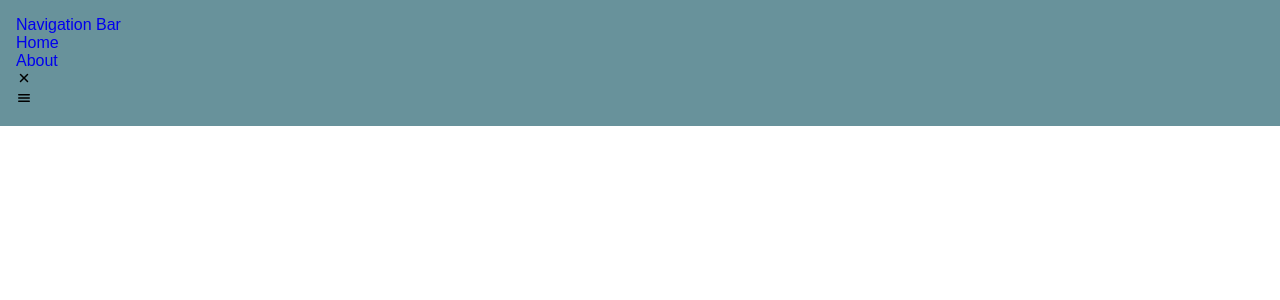
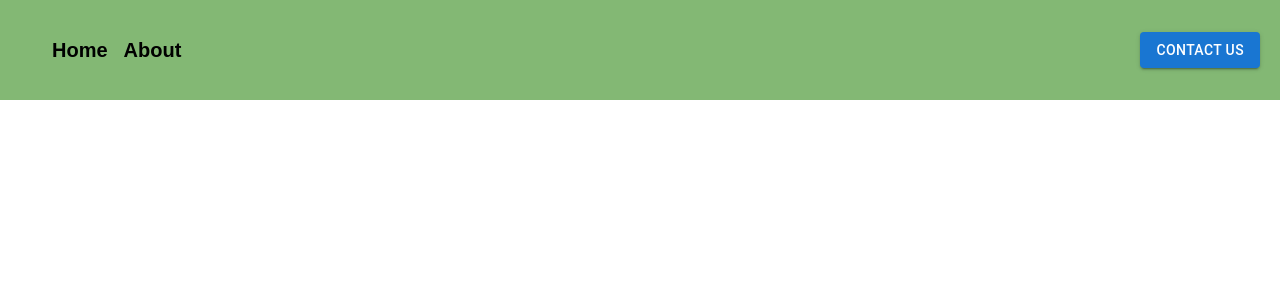
Before and after one commit to Financial-Choices/fichoices.com, a React (Create React App) app: page / in a window 1280 px wide. Shown: the top 300 px of the page. Built offline with nearby package versions, Linux system fonts and the light colour scheme.

Commit message:
nav bar w button

```diff
--- a/package.json
+++ b/package.json
@@ -3,6 +3,9 @@
   "version": "0.1.0",
   "private": true,
   "dependencies": {
+    "@emotion/react": "^11.11.4",
+    "@emotion/styled": "^11.11.5",
+    "@mui/material": "^5.15.19",
     "@testing-library/jest-dom": "^5.14.1",
     "@testing-library/react": "^13.0.0",
     "@testing-library/user-event": "^13.2.1",
--- a/src/App.tsx
+++ b/src/App.tsx
@@ -1,23 +1,16 @@
 import React from 'react';
 import "./App.css";
-import {BrowserRouter as Router, Routes, Route} from "react-router-dom";
+import {BrowserRouter as Router, Routes, Route, BrowserRouter} from "react-router-dom";
 import NavBar from "./NavBar/NavBar";
 import Home from "./pages/Home";
 import About from "./pages/About";
-
-import './App.css';
+import Contact from "./pages/Contact"
 
 function App() {
   return (
-    <Router>
-        <NavBar />
-        <main className = "main-content">
-          <Routes>
-            <Route path = "/" element = {<Home />} />
-            <Route path = "/About" element = {<About />} />
-          </Routes>
-        </main>
-    </Router>
+    <BrowserRouter>
+      <NavBar />
+    </BrowserRouter>
   );
 }
 
--- a/src/NavBar/NavBar.css
+++ b/src/NavBar/NavBar.css
@@ -1,39 +1,54 @@
-.header {
-    position: fixed;
-    width: 100%;
-    top: 0;
-    left: 0;
-    background-color:#68929b;
+/*color palette*/
+:root {
+  --primary:#16450C;
+  --primary-1: #83B874;
+  --secondary: #98AEAE;
+  --secondary-1: #47535C;
+  --light: white;
+  --dark: black;
+  --underline: white;
+  --padding-s: 8px;
+  --padding-m: 12px;
+  --padding-l: 16px;
 }
 
-.nav {
-    align-items: center;
-    justify-content: space-between;
-    margin: 1rem;
+/*navigation bar*/
+.navbar{
+  display: flex;
+  background-color: var(--primary-1);
+  align-items: center;
+  justify-content: space-between;
+  width: 100%;
+  min-height: 100px;
+  padding: var(--padding-m);
 }
 
-/*Hover Animation*/
-.hover-underline-animation{
-    display: inline-block;
-    position: relative;
-  }
-  .hover-underline-animation:after {
-    content: '';
-    position: absolute;
-    width: calc(100% - 20px);
-    transform: scaleX(0);
-    height: 2px;
-    bottom: 10px;
-    margin-left: auto;
-    margin-right: auto;
-    left: 0;
-    right: 0;
-    background-color: rgba(255, 255, 255, 0.5);
-    transform-origin: bottom center;
-    transition: transform 0.25s ease-out;
-  }
-  .hover-underline-animation:hover:after {
-    transform: scaleX(1);
-    transform-origin: bottom center;
-  }
-/*End of Hover Animation*/
+.nav-style{
+  color: var(--dark);
+  text-align: center;
+}
+
+.nav-elements{
+  display: flex;
+  align-items: center;
+  justify-content: flex-start;
+  padding: 16px 16px;
+  font-size: 20px;
+  font-weight: bold;
+}
+
+.nav-elements *{
+  float: left;
+  text-align: center;
+  padding-left: 8px;
+  padding-right: 8px;
+}
+
+.nav-elements *:hover{
+  text-decoration: underline;
+}
+
+.contact-button{
+  padding-left: 8px;
+  padding-right: 8px;
+}
--- a/src/NavBar/NavBar.tsx
+++ b/src/NavBar/NavBar.tsx
@@ -1,44 +1,27 @@
-import React from "react";
-import {NavLink} from "react-router-dom";
-import {IoClose, IoMenu} from "react-icons/io5"
+import React, { useState } from "react";
+import Button from "@mui/material/Button";
+import { NavLink } from "react-router-dom";
+import { IoClose, IoMenu } from "react-icons/io5";
 import "./NavBar.css";
 
 const NavBar = () => {
-  return(
-    <header className = "header">
-      <nav className = "nav container">
-        <NavLink to = "/" className = "nav_logo">
-        Navigation Bar
-        </NavLink>
 
-        <div
-          className = {"nav_menu"}
-            id = "nav-menu"
-          >
-          <ul className = "nav_list">
-            <li className = "nav_item">
-              <NavLink to = "/" className = "nav-link">
-              Home
-              </NavLink>
-            </li>
-            <li className = "nav_item">
-              <NavLink to = "/about" className = "nav-link">
-              About
-              </NavLink>
-            </li>
-          </ul>
+  return (
+    <nav className="navbar">
 
-          <div className = "nav_close" id = "nav-close">
-            <IoClose />
-          </div>
+      <div className="nav-elements">
+        <div className="logo">
+          {/* Add a logo */}
         </div>
-
-        <div className="nav__toggle" id="nav-toggle">
-         <IoMenu />
-        </div>
-
-      </nav>
-    </header>
+            <NavLink to="/" className="nav-style"> Home </NavLink>
+            <NavLink to="/about" className="nav-style"> About </NavLink>
+      </div>
+      <div className="contact-button">
+        <Button variant="contained">
+          Contact Us
+        </Button>
+      </div>
+    </nav>
   );
 };
 
--- /dev/null
+++ b/src/pages/Contact.tsx
@@ -0,0 +1,3 @@
+export default function Contact() {
+    return(<>Contact</>);
+}
```
Also changed, not shown: 1 other file (tests, documents, lock files or other folders).
